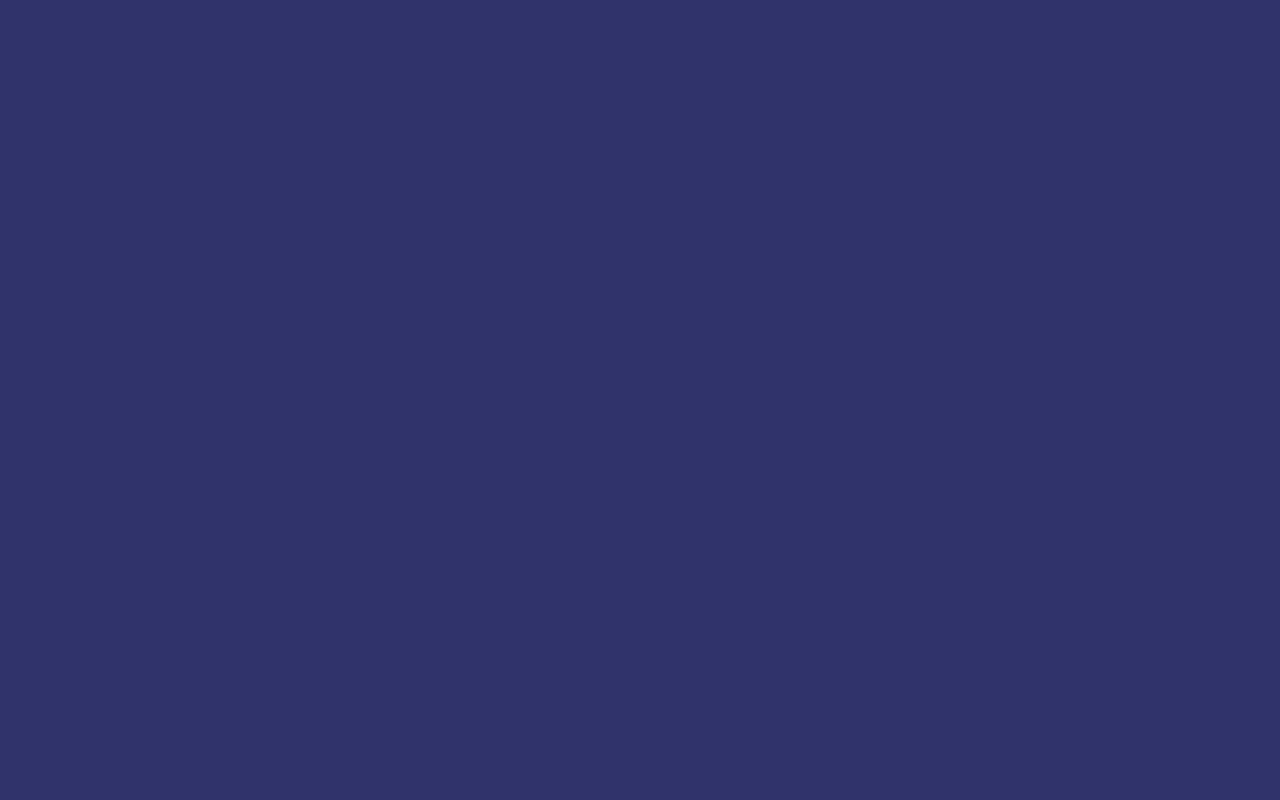
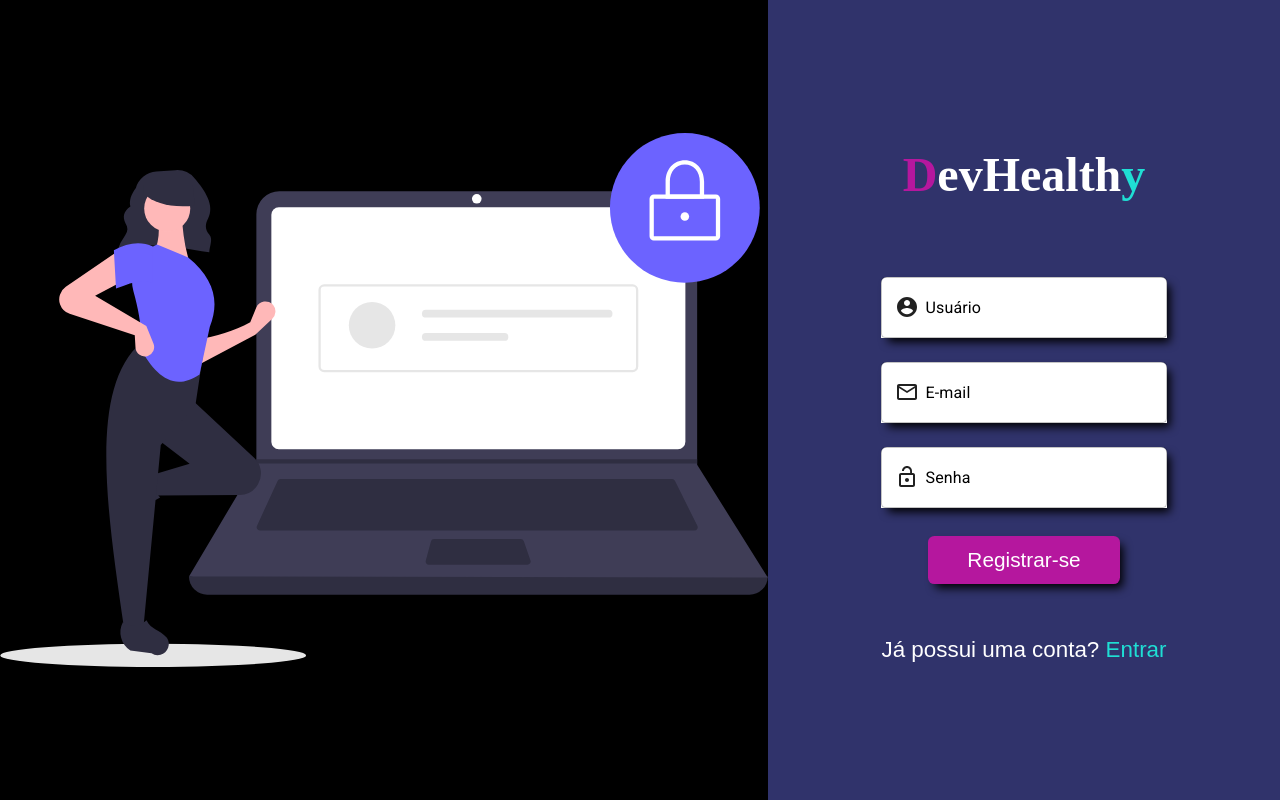
Before and after one commit to christiancastro24/Gest-o-de-h-bitos, a React (Create React App) app: page /registerPage in a window 1280 px wide. Built offline with nearby package versions, Linux system fonts and the light colour scheme; a web font is replaced by a local one.

Commit message:
add register form funcionalities

```diff
--- a/src/Components/RegisterForm/index.js
+++ b/src/Components/RegisterForm/index.js
@@ -4,7 +4,12 @@ import MailOutlineIcon from '@material-ui/icons/MailOutline';
 import LockOpenIcon from '@material-ui/icons/LockOpen';
 import ContainerRegisterForm from "./style";
 import { makeStyles } from '@material-ui/core/styles';
-import {Link} from "react-router-dom"
+import {Link} from "react-router-dom";
+import { useForm } from "react-hook-form";
+import * as yup from "yup";
+import {yupResolver} from "@hookform/resolvers/yup";
+import api from "../../Services";
+import { useHistory } from "react-router-dom";
 
 const useStyles = makeStyles((theme) => ({
     inputs: {
@@ -20,36 +25,59 @@ const useStyles = makeStyles((theme) => ({
 }));
 
 const RegisterForm = () => {
+
+    const history = useHistory();
+
+    const formSchema = yup.object().shape({
+        username: yup.string(),
+        email: yup.string().email("email inválido"),
+        password: yup.string().min(8, "senha deve conter no mínimo 8 caracteres")
+    })
+
+    const { register, handleSubmit } = useForm({
+        resolver: yupResolver(formSchema)
+    })
+
+    const onSub = (data) => {
+        api.post("/users/", data)
+        .then(res => {
+            history.push("/loginPage")
+        })
+    }
+
     const classes = useStyles();
     return (
-        <div className = "paper-test">
+        <div>
             <ContainerRegisterForm>
-                <h1>DevHealthy</h1>
-                <form>
+                <h1><span className = "title_D">D</span>evHealth<span className = "title_Y">y</span></h1>
+                <form onSubmit = {handleSubmit(onSub)}>
                     <TextField required
                         className = {classes.inputs}
                         variant = "outlined"
                         placeholder = "Usuário"
                         InputProps = {{startAdornment : (<AccountCircle/>),}}
+                        {...register("username")}
                     />
                     <TextField required
                         className={classes.inputs}
                         variant = "outlined"
                         placeholder = "E-mail"
                         InputProps = {{startAdornment : (<MailOutlineIcon/>),}}
+                        {...register("email")}
                     />
                     <TextField required
                         className={classes.inputs}
                         variant = "outlined"
                         placeholder = "Senha"
                         InputProps = {{startAdornment : (<LockOpenIcon/>),}}
+                        {...register("password")}
                     />
                     <button type = "submit">Registrar-se</button>
                 </form>
                 <p>
                     Já possui uma conta?
                     <span className = "enter_link">
-                        <Link to = {"paginaLogin"}> Entrar</Link>
+                        <Link to = {"loginPage"}> Entrar</Link>
                     </span>
                 </p>
             </ContainerRegisterForm>
--- a/src/Components/RegisterForm/style.js
+++ b/src/Components/RegisterForm/style.js
@@ -1,6 +1,7 @@
 import styled from "styled-components";
 
 const ContainerRegisterForm = styled.div`
+    font-family: sans-serif;
     color: #fff;
     height: 724px;
     width: 100%;
@@ -10,7 +11,7 @@ const ContainerRegisterForm = styled.div`
     justify-content: center;
 
     form {
-        width: 80%;
+        width: 100%;
         height: 380px;
         display: flex;
         flex-direction: column;
@@ -49,6 +50,14 @@ const ContainerRegisterForm = styled.div`
         color: #1FDED4;
         text-decoration: none;
     }
+
+    .title_D {
+        color: var(--pink);
+    }
+
+    .title_Y {
+        color: var(--lightGreen)
+    }
 `
 
 export default ContainerRegisterForm;
--- a/src/Pages/Register/index.jsx
+++ b/src/Pages/Register/index.jsx
@@ -1,11 +1,12 @@
 import { Container, Background, Content, ContainerForm } from "./styles";
+import RegisterForm from "../../Components/RegisterForm"
 
 const RegisterPage = () => {
   return (
     <Container>
       <Background />
       <Content>
-        <ContainerForm></ContainerForm>
+          <RegisterForm />
       </Content>
     </Container>
   );
--- a/src/Routes/index.jsx
+++ b/src/Routes/index.jsx
@@ -1,5 +1,6 @@
 import { Switch, Route } from "react-router-dom";
 import HomePage from "../Pages/Home";
+import RegisterPage from "../Pages/Register";
 
 const Routes = () => {
     return (
@@ -7,8 +8,11 @@ const Routes = () => {
             <Route exact path="/">
                 <HomePage />
             </Route>
+            <Route path = "/registerPage">
+                <RegisterPage />
+            </Route>
         </Switch>
-     );
+    );
 }
 
 export default Routes;
```
Also changed, not shown: src/Pages/Home/index.jsx (+4 -4 lines).
